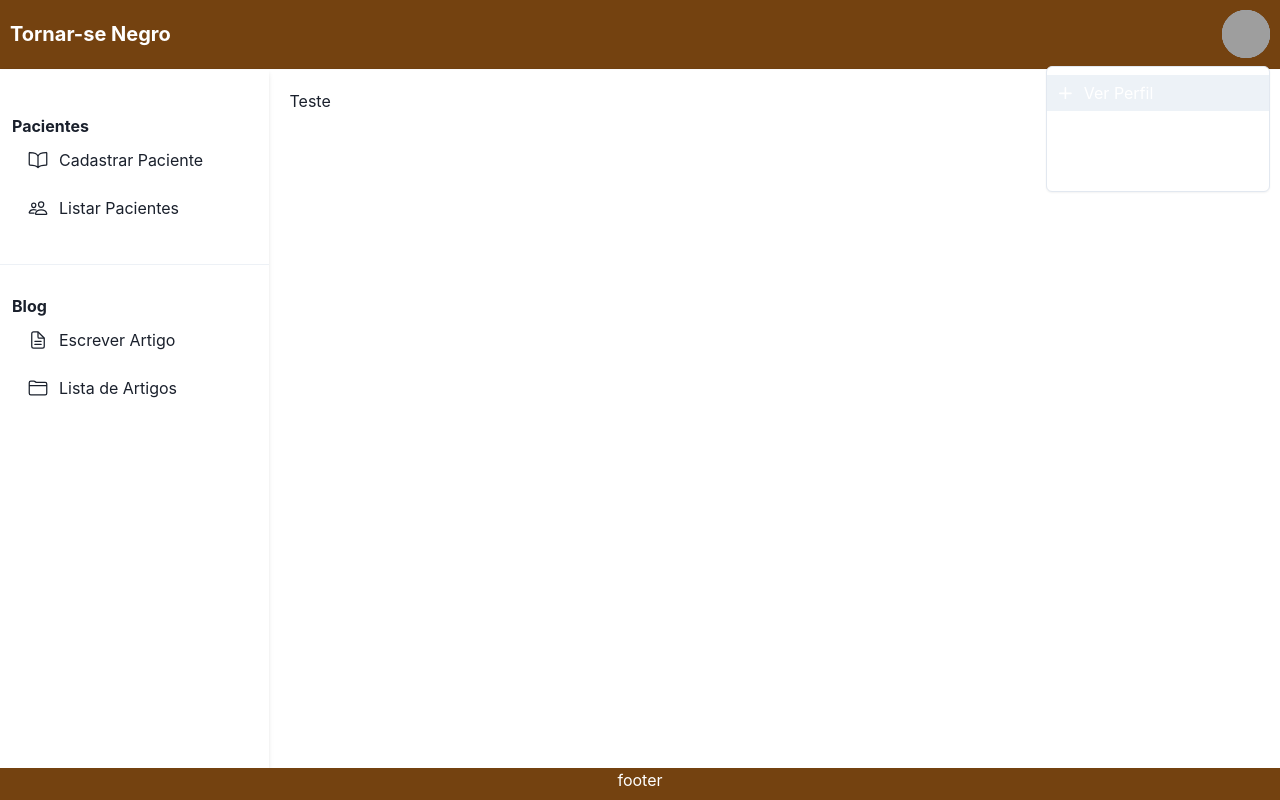
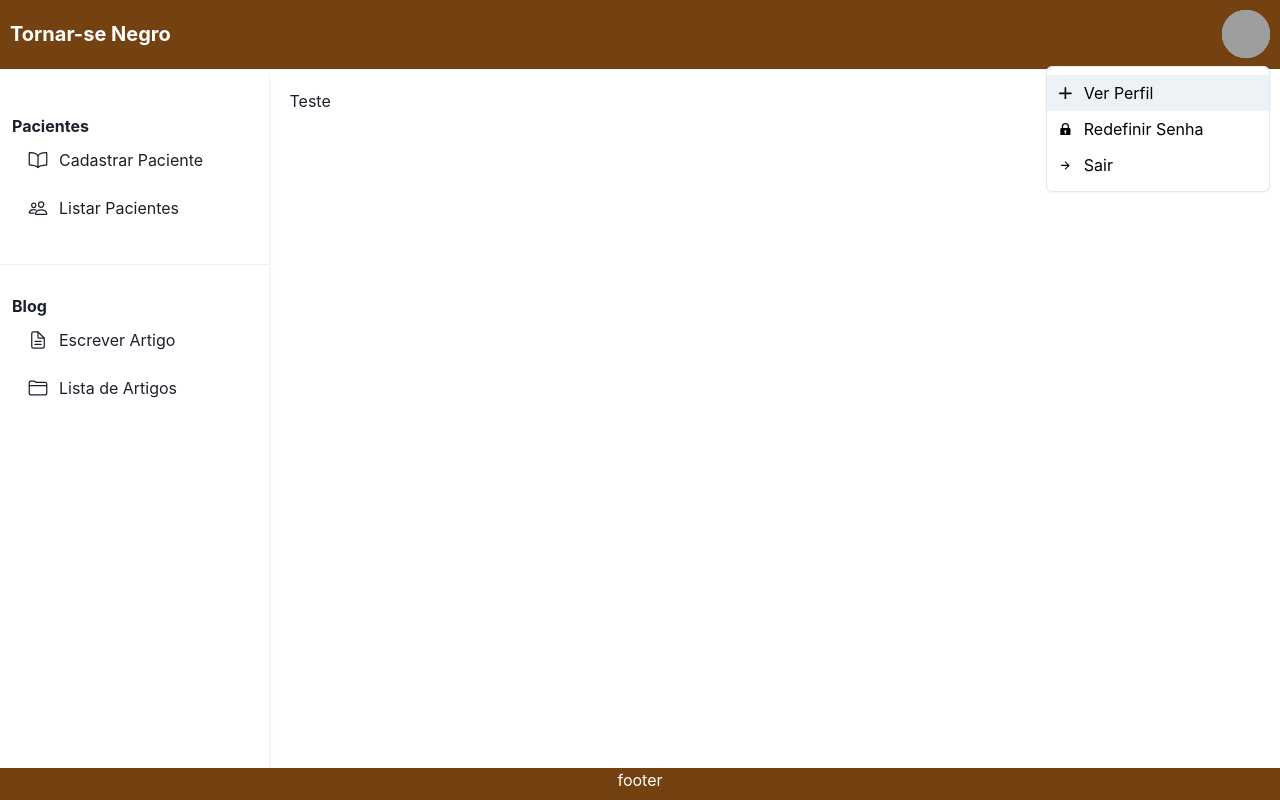
Before and after one commit to Marcosnto/kianda, a Next.js app: page /admin in a window 1280 px wide. Both pictures are taken after a click on the element 1246 px from the left and 34 px from the top of the page. Built offline with nearby package versions, Linux system fonts and the light colour scheme; grey boxes are pictures that could not be loaded.

Commit message:
refactor: create MenuItemComponent function for AvatarMenu

```diff
--- a/src/components/CMS/AvatarMenu/index.tsx
+++ b/src/components/CMS/AvatarMenu/index.tsx
@@ -2,6 +2,14 @@ import { AddIcon, ArrowForwardIcon, LockIcon } from "@chakra-ui/icons";
 import { Avatar, Menu, MenuButton, MenuItem, MenuList } from "@chakra-ui/react";
 
 export default function AvatarMenu() {
+  function MenuItemComponent(icon: React.ReactElement, content: string) {
+    return (
+      <MenuItem _hover={{ bg: "orange.50" }} icon={icon}>
+        {content}
+      </MenuItem>
+    );
+  }
+
   return (
     <span data-testid="menuAvatar">
       <Menu>
@@ -13,10 +21,10 @@ export default function AvatarMenu() {
           }
           variant="outline"
         />
-        <MenuList>
-          <MenuItem icon={<AddIcon />}>Ver Perfil</MenuItem>
-          <MenuItem icon={<LockIcon />}>Redefinir Senha</MenuItem>
-          <MenuItem icon={<ArrowForwardIcon />}>Sair</MenuItem>
+        <MenuList sx={{ color: "black" }}>
+          {MenuItemComponent(<AddIcon />, "Ver Perfil")}
+          {MenuItemComponent(<LockIcon />, "Redefinir Senha")}
+          {MenuItemComponent(<ArrowForwardIcon />, "Sair")}
         </MenuList>
       </Menu>
     </span>
```
